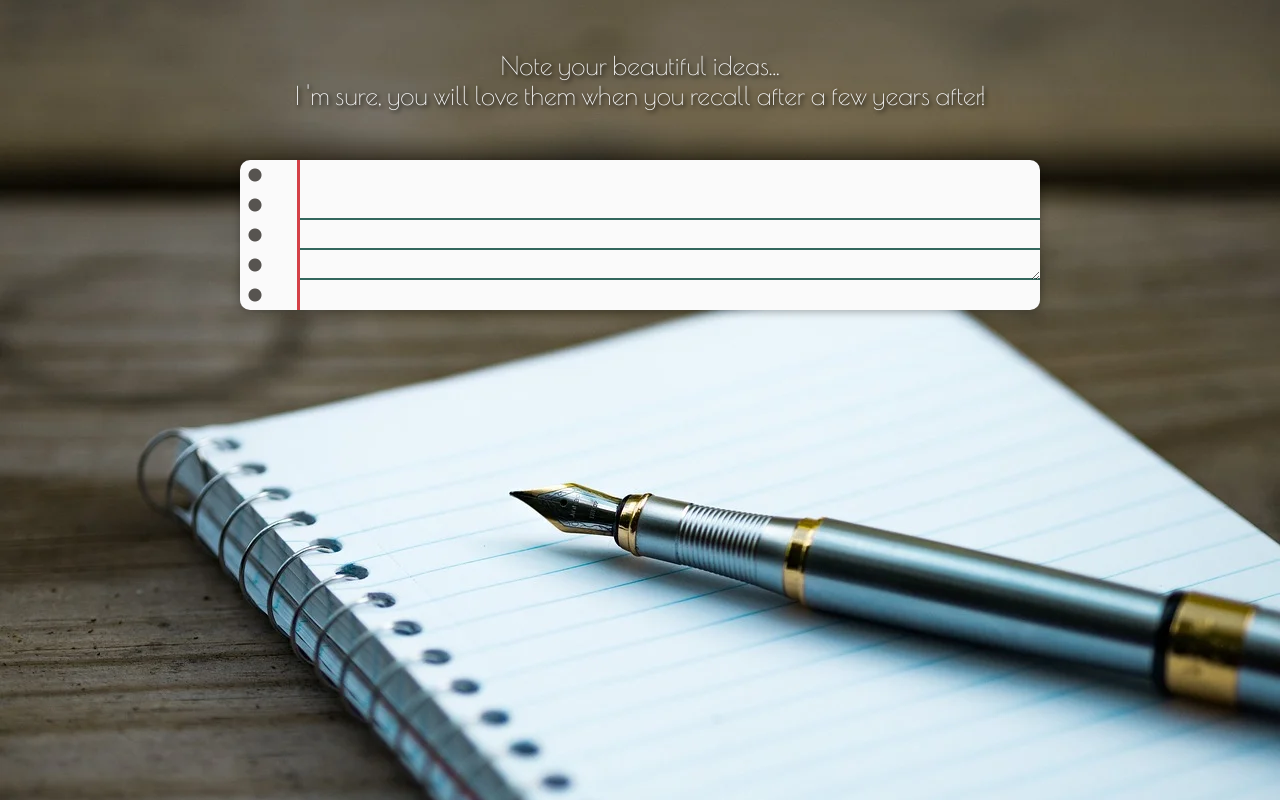
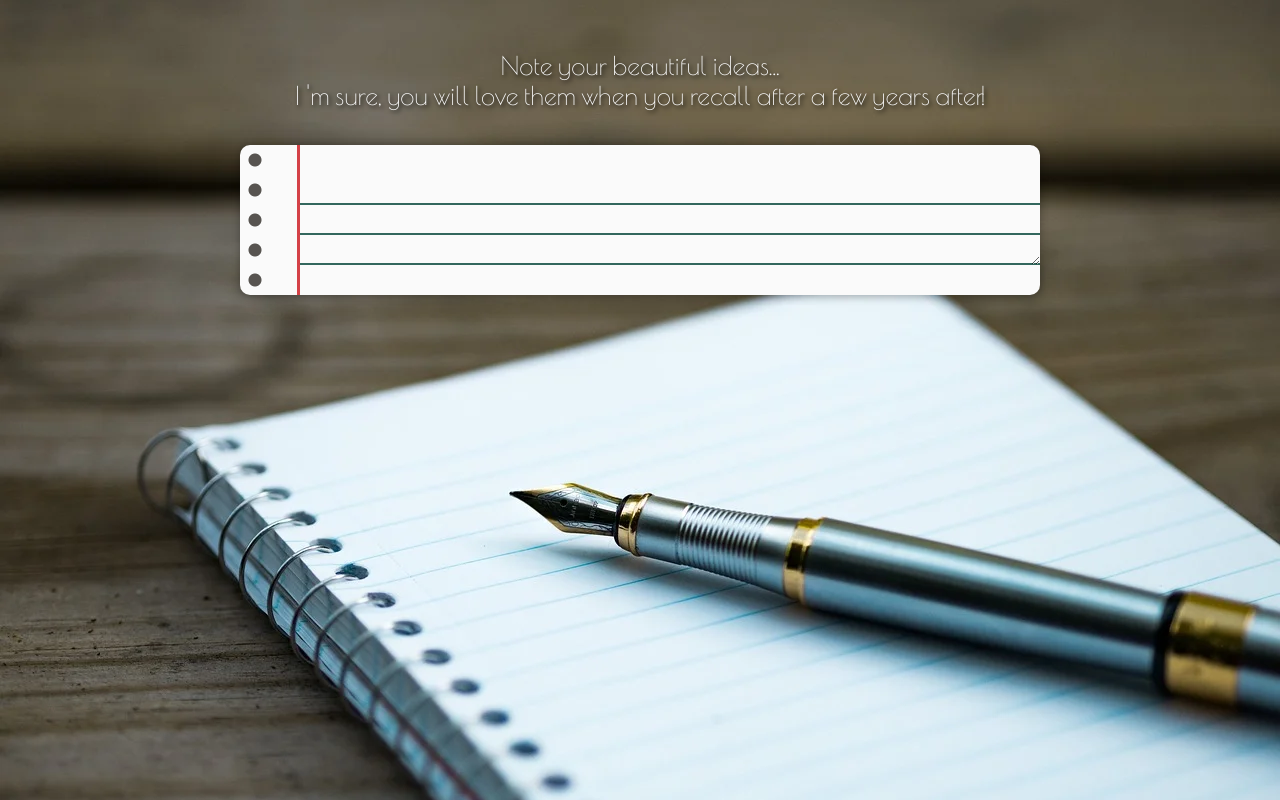
Before and after one commit to enNaDev/virtual_keyboard_with_custom_textarea, a plain HTML site: page index.html in a window 1280 px wide. Drawn offline with nearby package versions, Linux system fonts and the light colour scheme.

Commit message:
change margin in notepad

```diff
--- a/assets/styles/notepad.css
+++ b/assets/styles/notepad.css
@@ -5,7 +5,7 @@ body {
 }
 
 img + div {
-  margin: 50px 25px;
+  margin: 50px auto 35px;
   text-align: center;
   color: #fafafa;
   text-shadow: 2px 2px 4px #000000;
```
